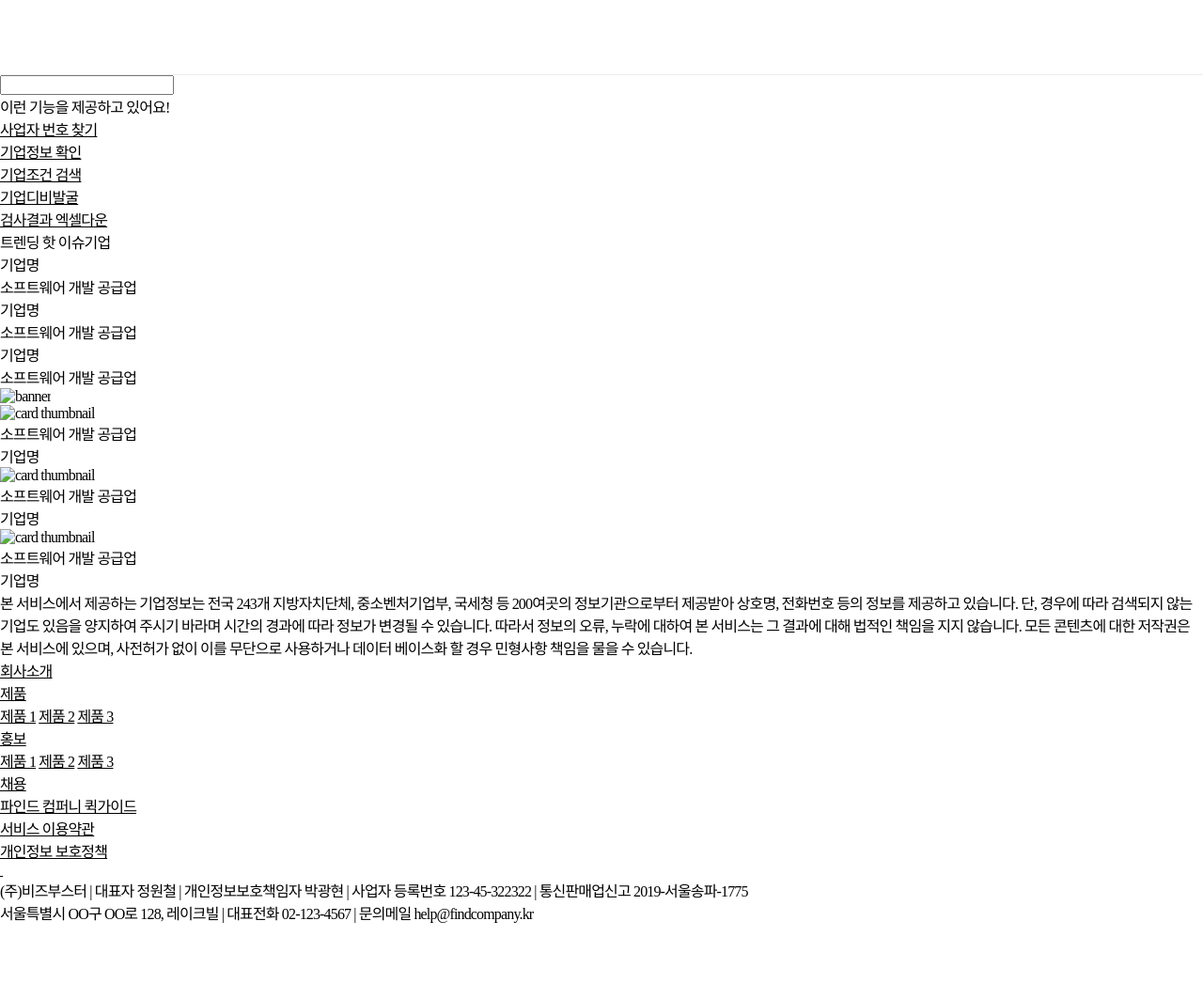
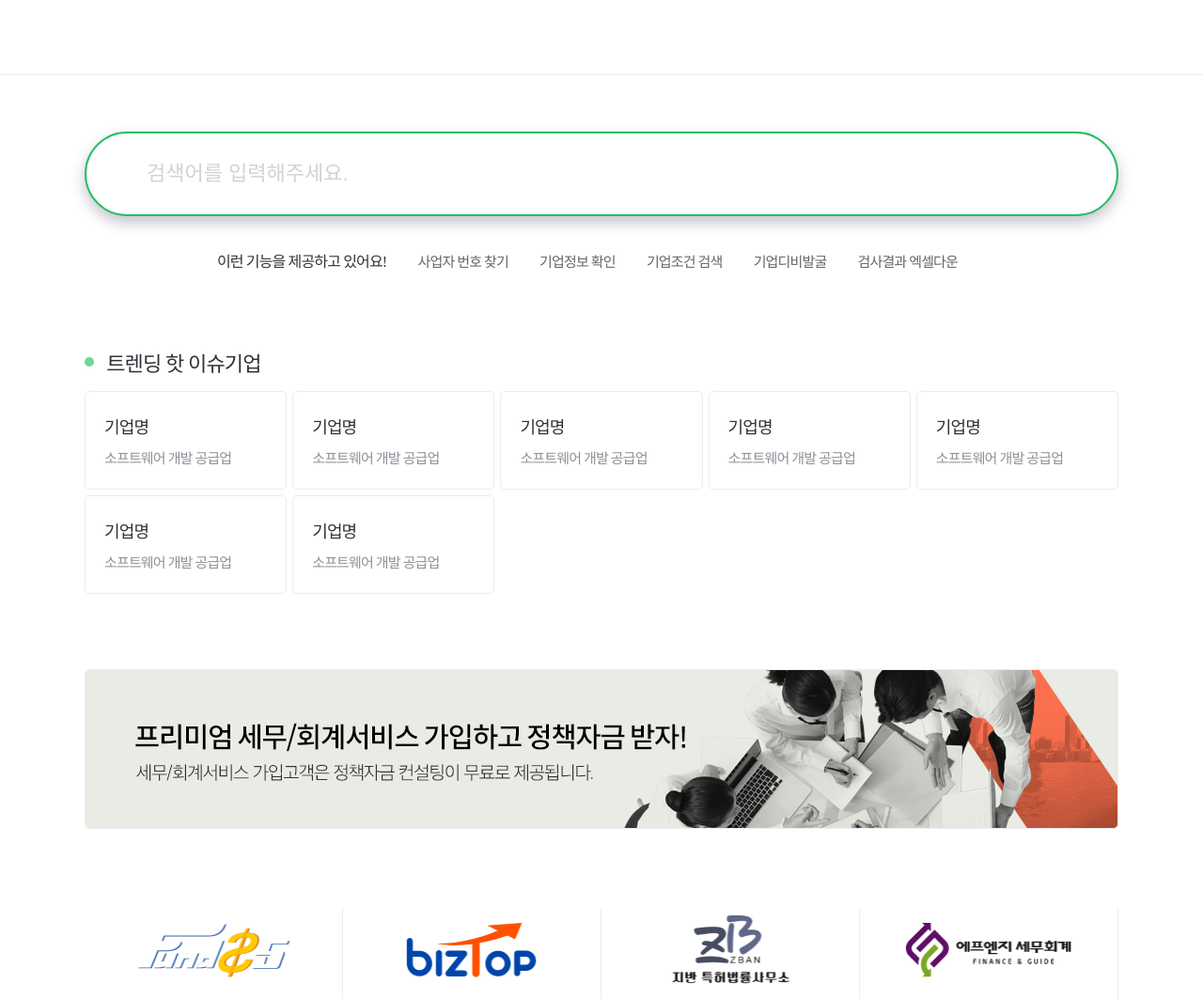
Before and after one commit to hyegineer/portfolio-fcy, a plain HTML site: page index.html in a window 1280 px wide. Shown: the top 1063 px of the page at 94% size. Before the commit the page ends 983 px from the top, so only its background shows below. Drawn offline with Linux system fonts and the light colour scheme; a web font is replaced by a local one.

Commit message:
Feat: CSS 작성

```diff
--- a/assets/css/reset.css
+++ b/assets/css/reset.css
@@ -48,4 +48,5 @@ table {
 }
 a {
   color: inherit;
+  text-decoration: none;
 }
--- a/assets/css/style.css
+++ b/assets/css/style.css
@@ -15,3 +15,213 @@
   height: 80px;
   border-bottom: 1px solid #ECECF1;
 }
+
+.cm-content-area {
+  margin: 80px 0;
+}
+
+.page-inner{
+  width: 100%;
+  max-width: 1100px;
+  margin: 0 auto;
+  padding: 60px 0;
+}
+
+.search-bar {
+  display: block;
+  overflow: hidden;
+  position: relative;
+  width: 100%;
+  max-width: 1100px;
+  height: 90px;
+  padding: 0 32px;
+  border: 2px solid #26BE63;
+  border-radius: 50px;
+  background-color: white;
+  box-shadow: 0 7px 15px #C3C3CE;
+}
+
+.search-bar .inp {
+  position: relative;
+  outline: none;
+  width: 100%;
+  height: 100%;
+  padding: 0 32px;
+  border: 0;
+  background-color: transparent;
+  font-size: 22px;
+}
+
+.search-bar .inp::placeholder {
+  color: rgba(48, 48, 56, 0.22);
+}
+
+.search-word-grp {
+  width: 100%;
+  margin: 35px 0;
+  text-align: center;
+}
+
+.search-word-grp .word-list {
+  display: inline-block;
+}
+
+.search-word-grp .word {
+  display: inline-block;
+  color: #64646A;
+  font-size: 15px;
+  font-weight: 300;
+  margin-right: 30px;
+}
+
+.search-word-grp .word:hover{
+  text-decoration: underline;
+  color: #303038;
+}
+
+.search-word-grp-intro {
+  color: #303038;
+  font-size: 16px;
+  font-weight: 400;
+  margin-right: 30px;
+}
+
+.ttl-grp {
+  width: 100%;
+  margin-bottom: 15px;
+}
+
+.ttl-grp .ttl-dot {
+  display: inline-block;
+  vertical-align: middle;
+  width: 10px;
+  height: 10px;
+  border-radius: 50%;
+  margin-right: 10px;
+  background-color: #6BD998;
+}
+
+.ttl-grp .ttl {
+  display: inline-block;
+  vertical-align: middle;
+  font-size: 22px;
+  color: #303038;
+  font-weight: 500;
+}
+
+.card-list-5 {
+  display: grid;
+  grid-template-columns: repeat(5, 1fr);
+  gap: 6px;
+}
+
+.card-list-4 {
+  display: grid;
+  grid-template-columns: repeat(4, 1fr);
+}
+
+.card {
+  display: flex;
+  flex-direction: column;
+  align-items: flex-start;
+  justify-content: center;
+  width: 100%;
+  height: 105px;
+  padding: 20px;
+  border: 1px solid #ECECF1;
+  border-radius: 5px;
+  cursor: pointer;
+  color: #8F8F98;
+}
+
+.card:hover{
+  box-shadow: 0 0 0 2px #26BE63 inset;
+  background-color: #E9FAF0;
+  color: #26BE63;
+}
+
+.card .card-ttl {
+  width: 100%;
+  margin-bottom: 10px;
+  color: #303038;
+  text-align: left;
+  font-size: 18px;
+}
+
+.card .card-desc {
+  display: inline-block;
+  width: 100%;
+  text-align: left;
+  font-size: 15px;
+  font-weight: 300;
+}
+
+.thumb-card {
+  width: 100%;
+  height: 160px;
+  border-right: 1px solid #ECECF1;
+  text-align: center;
+}
+
+.thumb-card .card-thumb {
+  width: 100%;
+  margin-bottom: 20px;
+}
+
+.thumb-card .card-thumb img {
+  width: 100%;
+}
+
+.thumb-card .card-ttl {
+  width: 100%;
+  color: #303038;
+  font-size: 18px;
+}
+
+.thumb-card .card-desc {
+  display: inline-block;
+  width: 100%;
+  margin-bottom: 6px;
+  font-size: 15px;
+  font-weight: 300;
+  color: #8F8F98;
+}
+
+.bg-gray-card {
+  width: 100%;
+  padding: 20px 0;
+  font-size: 14px;
+  font-weight: 300;
+  color: #8F8F98;
+  line-height: 1.8;
+  background-color: #F5F5F8;
+  text-align: center;
+}
+
+.footer-inner {
+  width: 100%;
+  max-width: 1100px;
+  margin: 0 auto;
+  padding: 30px 0 20px;
+  border-top: 1px solid #ECECF1;
+}
+
+.fttop-nav {
+  display: inline-block;
+  margin-right: 35px;
+}
+
+.fttop-nav .nav {
+  position: relative;
+  color: #303038;
+}
+
+.fttop-snb-grp {
+  display: none;
+}
+
+.ftmid-text p {
+  color: #8f8f98;
+  font-size: 14px;
+  line-height: 1.8;
+}
--- a/index.html
+++ b/index.html
@@ -22,7 +22,7 @@
         <!-- 검색 영역 -->
         <div class="search-area">
           <div class="search-bar">
-            <input type="text" class="inp">
+            <input type="text" class="inp" placeholder="검색어를 입력해주세요.">
           </div>
 
           <div class="search-word-grp">
@@ -63,12 +63,26 @@
                   <h3 class="card-ttl">기업명</h3>
                   <span class="card-desc">소프트웨어 개발 공급업</span>
                 </div>
-
                 <div class="card">
                   <h3 class="card-ttl">기업명</h3>
                   <span class="card-desc">소프트웨어 개발 공급업</span>
                 </div>
-
+                <div class="card">
+                  <h3 class="card-ttl">기업명</h3>
+                  <span class="card-desc">소프트웨어 개발 공급업</span>
+                </div>
+                <div class="card">
+                  <h3 class="card-ttl">기업명</h3>
+                  <span class="card-desc">소프트웨어 개발 공급업</span>
+                </div>
+                <div class="card">
+                  <h3 class="card-ttl">기업명</h3>
+                  <span class="card-desc">소프트웨어 개발 공급업</span>
+                </div>
+                <div class="card">
+                  <h3 class="card-ttl">기업명</h3>
+                  <span class="card-desc">소프트웨어 개발 공급업</span>
+                </div>
                 <div class="card">
                   <h3 class="card-ttl">기업명</h3>
                   <span class="card-desc">소프트웨어 개발 공급업</span>
@@ -80,17 +94,17 @@
 
         <!-- 가로형 배너 -->
         <div class="cm-horizontal-bnr">
-          <img src="assets/images/banner.png" alt="banner">
+          <img src="assets/images/banner-main.png" alt="banner">
         </div>
 
         <!-- 기타 추천 기업 -->
         <div class="cm-content-area">
           <div class="cm-content-section">
             <div class="card-grp">
-              <div class="card-list card-list-3">
+              <div class="card-list card-list-4">
                 <div class="thumb-card">
                   <figure class="card-thumb">
-                    <img src="" alt="card thumbnail">
+                    <img src="assets/images/comp-logo1.png" alt="card thumbnail">
                   </figure>
                   <span class="card-desc">소프트웨어 개발 공급업</span>
                   <h3 class="card-ttl">기업명</h3>
@@ -98,7 +112,7 @@
 
                 <div class="thumb-card">
                   <figure class="card-thumb">
-                    <img src="" alt="card thumbnail">
+                    <img src="assets/images/comp-logo2.png" alt="card thumbnail">
                   </figure>
                   <span class="card-desc">소프트웨어 개발 공급업</span>
                   <h3 class="card-ttl">기업명</h3>
@@ -106,7 +120,15 @@
 
                 <div class="thumb-card">
                   <figure class="card-thumb">
-                    <img src="" alt="card thumbnail">
+                    <img src="assets/images/comp-logo3.png" alt="card thumbnail">
+                  </figure>
+                  <span class="card-desc">소프트웨어 개발 공급업</span>
+                  <h3 class="card-ttl">기업명</h3>
+                </div>
+
+                <div class="thumb-card">
+                  <figure class="card-thumb">
+                    <img src="assets/images/comp-logo4.png" alt="card thumbnail">
                   </figure>
                   <span class="card-desc">소프트웨어 개발 공급업</span>
                   <h3 class="card-ttl">기업명</h3>
@@ -120,9 +142,9 @@
         <div class="cm-content-area">
           <div class="cm-content-section">
             <div class="bg-gray-card">
-              본 서비스에서 제공하는 기업정보는 전국 243개 지방자치단체, 중소벤처기업부, 국세청 등 200여곳의 정보기관으로부터 제공받아 상호명, 전화번호 등의 정보를 제공하고 있습니다.
-              단, 경우에 따라 검색되지 않는 기업도 있음을 양지하여 주시기 바라며 시간의 경과에 따라 정보가 변경될 수 있습니다.
-              따라서 정보의 오류, 누락에 대하여 본 서비스는 그 결과에 대해 법적인 책임을 지지 않습니다. 모든 콘텐츠에 대한 저작권은 본 서비스에 있으며,
+              본 서비스에서 제공하는 기업정보는 전국 243개 지방자치단체, 중소벤처기업부, 국세청 등 200여곳의 정보기관으로부터 제공받아 상호명, 전화번호 등의 정보를 제공하고 있습니다. <br>
+              단, 경우에 따라 검색되지 않는 기업도 있음을 양지하여 주시기 바라며 시간의 경과에 따라 정보가 변경될 수 있습니다. <br>
+              따라서 정보의 오류, 누락에 대하여 본 서비스는 그 결과에 대해 법적인 책임을 지지 않습니다. 모든 콘텐츠에 대한 저작권은 본 서비스에 있으며, <br>
               사전허가 없이 이를 무단으로 사용하거나 데이터 베이스화 할 경우 민형사항 책임을 물을 수 있습니다.
             </div>
           </div>
@@ -179,8 +201,14 @@
         </div>
 
         <div class="ftmid-text">
-          <p>(주)비즈부스터 | 대표자 정원철 | 개인정보보호책임자 박광현 | 사업자 등록번호 123-45-322322 | 통신판매업신고 2019-서울송파-1775</p>
-          <p>서울특별시 OO구 OO로 128, 레이크빌 | 대표전화 02-123-4567 | 문의메일 help@findcompany.kr</p>
+          <p>(주)비즈부스터&nbsp;&nbsp;&nbsp;|&nbsp;&nbsp;&nbsp;
+            대표자 정원철&nbsp;&nbsp;&nbsp;|&nbsp;&nbsp;&nbsp;
+            개인정보보호책임자 박광현&nbsp;&nbsp;&nbsp;|&nbsp;&nbsp;&nbsp;
+            사업자 등록번호 123-45-322322&nbsp;&nbsp;&nbsp;|&nbsp;&nbsp;&nbsp;
+            통신판매업신고 2019-서울송파-1775</p>
+          <p>서울특별시 OO구 OO로 128, 레이크빌&nbsp;&nbsp;&nbsp;|&nbsp;&nbsp;&nbsp;
+            대표전화 02-123-4567&nbsp;&nbsp;&nbsp;|&nbsp;&nbsp;&nbsp;
+            문의메일 help@findcompany.kr</p>
         </div>
       </div>
     </div>
```
Also changed, not shown: assets/images/banner-main.png (added), assets/images/comp-logo1.png (added), assets/images/comp-logo2.png (added), assets/images/comp-logo3.png (added), assets/images/comp-logo4.png (added), assets/images/icon-search-gr.svg (added).
